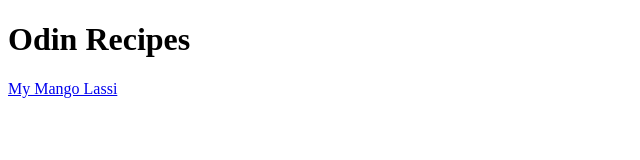
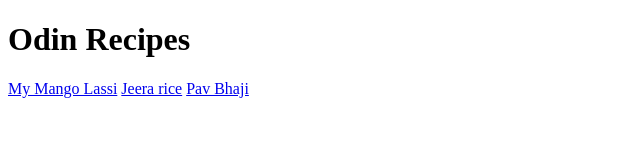
Before and after one commit to sk-adi/odin-recipes, a plain HTML site: page index.html in a window 1280 px wide. Shown: the whole page, without its empty margins (0-640 px from the left). Drawn offline with Linux system fonts and the light colour scheme.

Commit message:
linked new recipes to main file

```diff
--- a/index.html
+++ b/index.html
@@ -8,5 +8,7 @@
 <body>
     <h1>Odin Recipes</h1>
     <a href="/recipes/my_mango_lassi.html">My Mango Lassi</a>
+    <a href="/recipes/jeera-rice.html">Jeera rice</a>
+    <a href="/recipes/pav-bhaji.html">Pav Bhaji</a>
 </body>
 </html>
```
